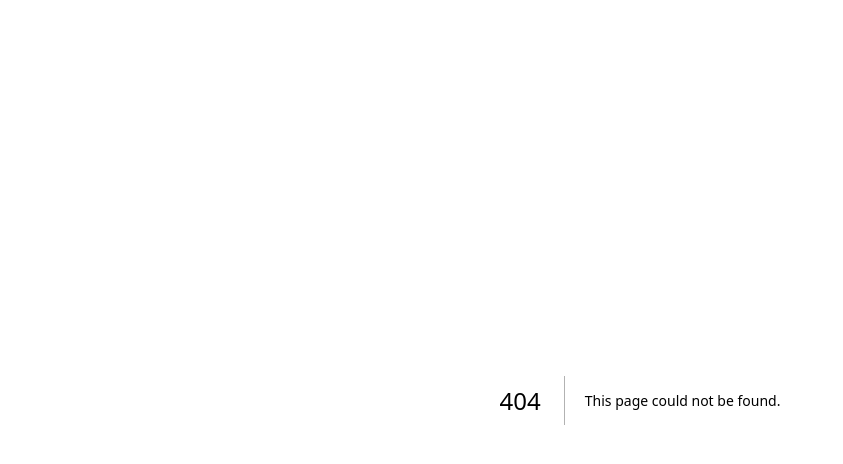
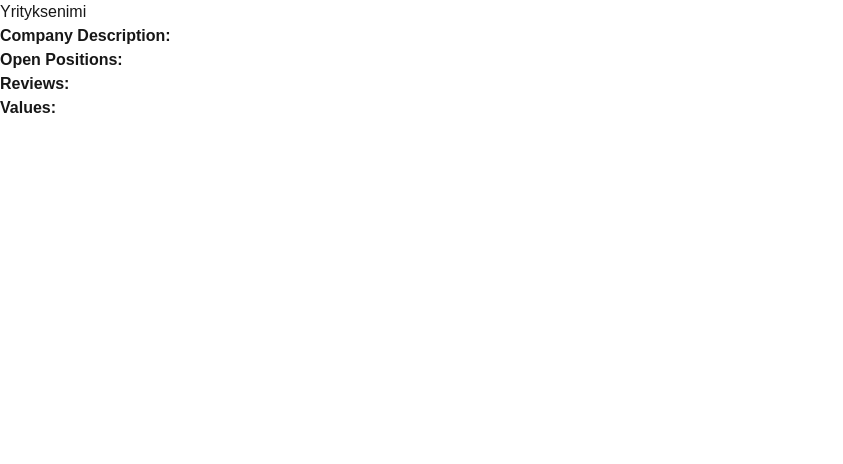
Before and after one commit to Junction2024/Aava, a Next.js app: page /CompanyProfilePage in a window 1280 px wide. Before the commit this address had no page. Shown: the top 464 px of the page, without its empty margins (0-843 px from the left). Built offline with nearby package versions, Linux system fonts and the light colour scheme.

Commit message:
added company profilepage

```diff
--- /dev/null
+++ b/src/app/CompanyProfilePage/page.jsx
@@ -0,0 +1,17 @@
+"use client"
+import React from 'react';
+
+const CompanyProfilePage = ({ profileData }) => {
+    console.log("Profile Data:", profileData);
+    return (
+        <div>
+      <h3>Yrityksenimi</h3>
+      <p><strong>Company Description:</strong></p>
+      <p><strong>Open Positions:</strong></p>
+      <p><strong>Reviews:</strong></p>
+      <p><strong>Values:</strong></p>
+    </div>
+  );
+};
+
+export default CompanyProfilePage;
--- a/src/app/CompanySignup/page.jsx
+++ b/src/app/CompanySignup/page.jsx
@@ -9,7 +9,7 @@ const CompanySignUpForm = () => {
     kuva: '',
     arvostelut:[''],
     arvoja: '',
-    työntekijä:[''],
+
   });
 
   const handleChange = (e) => {
```
Also changed, not shown: src/app/components/CompanyParentComponent.jsx (added, +30 -0 lines).
